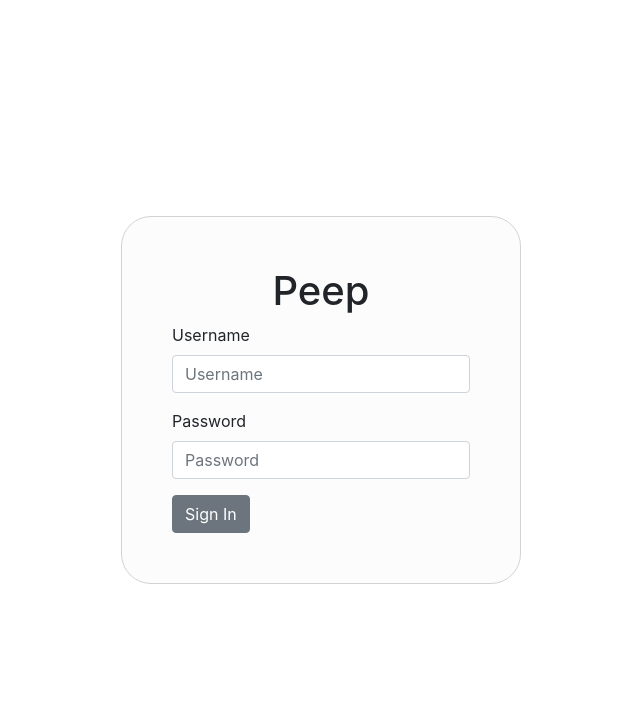
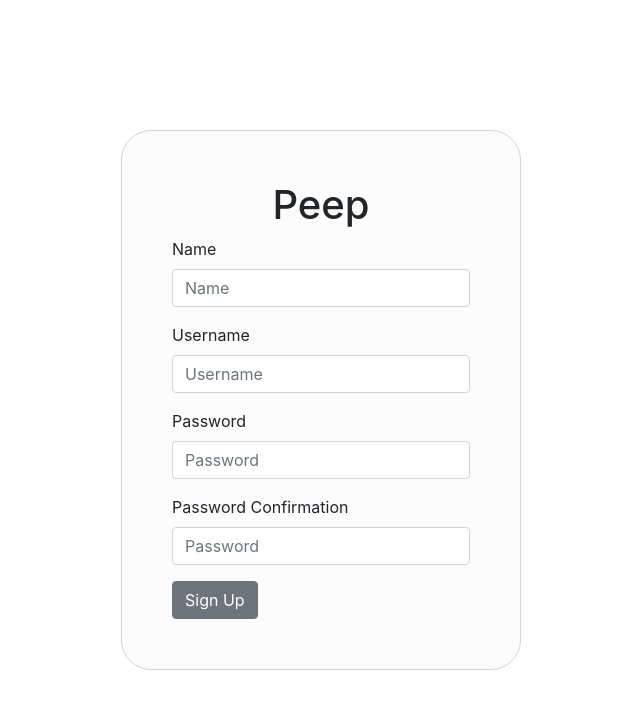
Before and after one commit to samclark2015/peep-chat-client, a React (Create React App) app: page /signup in a window 1280 px wide. Before the commit this address led to /login. Shown: the top 708 px of the page, without its empty margins (319-959 px from the left). Built offline with nearby package versions, Linux system fonts and the light colour scheme; what @mars/heroku-js-runtime-env would draw is missing.

Commit message:
Added signup functionality

```diff
--- a/src/components/App.js
+++ b/src/components/App.js
@@ -4,6 +4,7 @@ import { BrowserRouter as Router, Route, Switch, Redirect  } from 'react-router-
 import { UserLanding } from 'components/UserLanding';
 import { UserLookup } from 'classes/UserLookup';
 import { Login } from 'components/Login';
+import { Signup } from 'components/Signup';
 import { ThreadStore } from 'classes/ThreadStore';
 import '../stylesheets/App.css';
 
@@ -20,6 +21,7 @@ class App extends Component {
 		this.landingComponent = this.landingComponent.bind(this);
 		this.logoutComponent = this.logoutComponent.bind(this);
 		this.loginComponent = this.loginComponent.bind(this);
+		this.signupComponent = this.signupComponent.bind(this);
 		this.loginSuccess = this.loginSuccess.bind(this);
 	}
 
@@ -68,11 +70,16 @@ class App extends Component {
 		localStorage.clear();
 		this.setGlobalToken(null);
 		this.setState({user: null});
+		ThreadStore.reset();
 		return <Redirect to='/login' />;
 	}
 
 	loginComponent({history}) {
 		return <Login history={history} onLogin={this.loginSuccess} user={this.state.user}/>;
+	}
+
+	signupComponent({history}) {
+		return <Signup history={history} onLogin={this.loginSuccess} user={this.state.user}/>;
 	}
 
 	landingComponent({history}) {
@@ -85,6 +92,7 @@ class App extends Component {
 				<Router>
 					<Fragment>
 						<Switch>
+							<Route exact path="/signup" component={this.signupComponent} />
 							<Route exact path="/login" component={this.loginComponent} />
 							<Route exact path="/logout" component={this.logoutComponent} />
 							{ !this.state.user ? <Redirect to="/logout" /> : null }
--- a/src/components/Login.js
+++ b/src/components/Login.js
@@ -1,12 +1,18 @@
 import $ from 'jquery';
 import React, { Component } from 'react';
-import { Redirect } from 'react-router-dom';
+import { Redirect, Link } from 'react-router-dom';
 import { Button, Form, FormGroup, Label } from 'reactstrap';
 import 'stylesheets/Login.css';
 const settings = require('api-config.js');
 
 export class Login extends Component {
-	login(event) {
+	constructor(props) {
+		super(props);
+		this.handleSubmit = this.handleSubmit.bind(this);
+	}
+
+	handleSubmit(event) {
+		event.preventDefault();
 		let loginUrl = settings.serverUrl + '/login';
 		let creds = {
 			username: this.username.value,
@@ -15,10 +21,6 @@ export class Login extends Component {
 		$.post(loginUrl, creds, (data) => {
 			this.props.onLogin(data.token);
 		});
-		event.preventDefault();
-	}
-
-	componentWillMount() {
 	}
 
 	render() {
@@ -26,19 +28,20 @@ export class Login extends Component {
 			<div className="loginContainer">
 				<div className="loginContent">
 					<h1>Peep</h1>
-					<Form onSubmit={this.login.bind(this)}>
+					<Form onSubmit={this.handleSubmit}>
 						<FormGroup>
-							<Label for="exampleEmail">Username</Label>
-							<input className="form-control" type="text" name="username" ref={(o) => this.username = o} placeholder="Username" />
+							<Label for="username">Username</Label>
+							<input className="form-control" type="text" name="username" id="username" ref={(o) => this.username = o} placeholder="Username" />
 						</FormGroup>
 						<FormGroup>
-							<Label for="examplePassword">Password</Label>
-							<input className="form-control" type="password" name="password" id="examplePassword" placeholder="Password" ref={(o) => this.password = o}  />
+							<Label for="password">Password</Label>
+							<input className="form-control" type="password" name="password" id="password" placeholder="Password" ref={(o) => this.password = o}  />
 						</FormGroup>
 						<Button>Sign In</Button>
+						<Link to="/signup">Sign Up</Link>
 					</Form>
 				</div>
-				{this.props.user ? <Redirect to="/" /> : null}
+				{this.props.user ? <Redirect to="/dashboard" /> : null}
 			</div>
 		);
 	}
--- a/src/components/Signup.js
+++ b/src/components/Signup.js
@@ -6,19 +6,31 @@ import 'stylesheets/Login.css';
 const settings = require('api-config.js');
 
 export class Signup extends Component {
-	login(event) {
-		let loginUrl = settings.serverUrl + '/login';
-		let creds = {
-			username: this.username.value,
-			password: this.password.value
-		};
-		$.post(loginUrl, creds, (data) => {
-			this.props.onLogin(data.token);
-		});
-		event.preventDefault();
+	constructor(props) {
+		super(props);
+		this.handleSubmit = this.handleSubmit.bind(this);
 	}
 
-	componentWillMount() {
+	handleSubmit(event) {
+		event.preventDefault();
+		let url = settings.serverUrl + '/signup';
+		let creds = {
+			name: this.name.value,
+			username: this.username.value,
+			password: this.password.value,
+			confirmation: this.confirmation.value
+		};
+		if(creds.password === creds.confirmation) {
+			$.post(url, creds)
+			 	.then((data) => {
+					this.props.onLogin(data.token);
+				})
+				.catch((err) => {
+					console.log(err);
+				});
+		} else {
+			alert('Password does not match confirmation!');
+		}
 	}
 
 	render() {
@@ -26,19 +38,27 @@ export class Signup extends Component {
 			<div className="loginContainer">
 				<div className="loginContent">
 					<h1>Peep</h1>
-					<Form onSubmit={this.login.bind(this)}>
+					<Form onSubmit={this.handleSubmit} autoComplete="off">
 						<FormGroup>
-							<Label for="exampleEmail">Username</Label>
-							<input className="form-control" type="text" name="username" ref={(o) => this.username = o} placeholder="Username" />
+							<Label for="name">Name</Label>
+							<input className="form-control" type="text" name="name" id="name" ref={(o) => this.name = o} placeholder="Name" />
 						</FormGroup>
 						<FormGroup>
-							<Label for="examplePassword">Password</Label>
-							<input className="form-control" type="password" name="password" id="examplePassword" placeholder="Password" ref={(o) => this.password = o}  />
+							<Label for="username">Username</Label>
+							<input className="form-control" type="text" name="username" id="username" ref={(o) => this.username = o} placeholder="Username" />
 						</FormGroup>
-						<Button>Sign In</Button>
+						<FormGroup>
+							<Label for="password">Password</Label>
+							<input className="form-control" type="password" name="password" id="password" placeholder="Password" ref={(o) => this.password = o}  />
+						</FormGroup>
+						<FormGroup>
+							<Label for="confirmation">Password Confirmation</Label>
+							<input className="form-control" type="password" name="confirmation" id="confirmation" placeholder="Password" ref={(o) => this.confirmation = o}  />
+						</FormGroup>
+						<Button>Sign Up</Button>
 					</Form>
 				</div>
-				{this.props.token ? <Redirect to="/" /> : null}
+				{this.props.user ? <Redirect to="/dashboard" /> : null}
 			</div>
 		);
 	}
```
